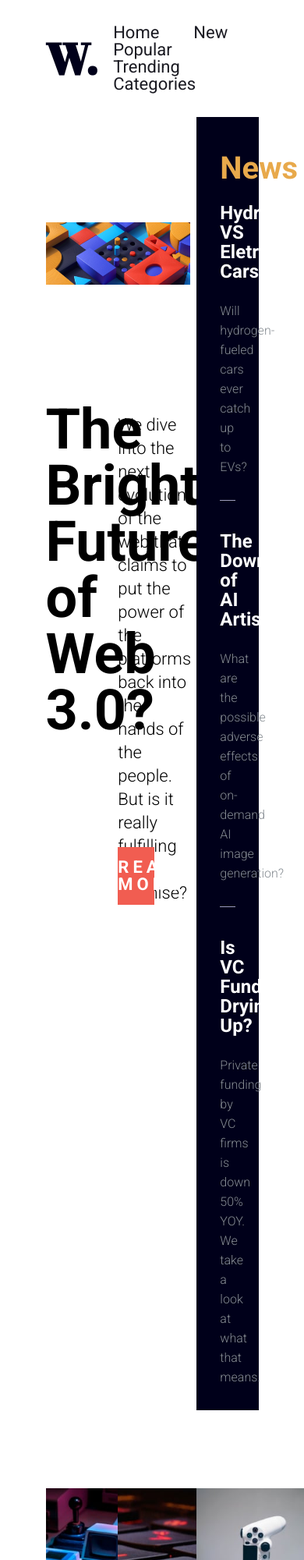
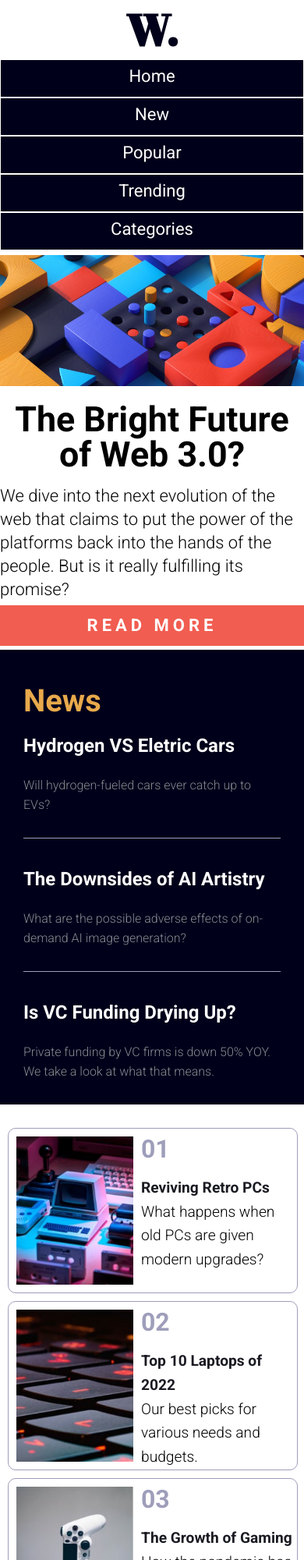
Before and after one commit to JorgeLuizB/WDablio, a plain HTML site: page index.html in a window 390 px wide. Shown: the top 2000 px of the page at 78% size. Drawn offline with Linux system fonts and the light colour scheme.

Commit message:
added mobile version

```diff
--- a/css/style.css
+++ b/css/style.css
@@ -200,3 +200,139 @@ footer{
 footer p{
     text-align: center;
 }
+
+/*media queries*/
+
+@media screen and (min-width: 320px) and (max-width: 670px) {
+    main{
+        width: auto;
+    }
+    header{
+        display: block;
+        height: auto;
+    }
+    header h1{
+        width: 100%;
+        text-align: center;
+        padding: 10px 0;
+    }
+    .menu-principal{
+        text-align: center;
+    }
+    .menu-principal li{
+        background-color: #00001a;
+    }
+    .menu-item{
+        display: block;
+        border: 1px solid #fff;
+    }
+    .menu-item a{
+        color: #fff;
+        width: 100%;
+        display: block;
+        padding:  10px 0;
+    }
+    .menu-item a:hover{
+        border: none;
+    }
+    .main-article{
+        display: block;
+    }
+    .article-section{
+        width: 100%;
+    }
+    .article-header{
+        height: 180px;
+        transition: none;
+    }
+    .article-body{
+        display: block;
+    }
+    .article-body-title{
+        font-size: 2.8em;
+        width: 100%;
+        text-align: center;
+    }
+    .article-body-content{
+        width: 100%;
+        position: static;
+    }
+    .article-body-content p {
+        margin: 0;
+    }
+    .article-btn{
+        margin: 5px 0;
+        position: static;
+        display: block;
+        width: 100%;
+    }
+    aside{
+        width: 100%;
+    }
+    .post-section{
+        margin-top: 10px;
+        display: block;
+        padding: 10px;
+        box-sizing: border-box;
+    }
+    .post-left{
+        width: 100%;
+        display: block;
+    }
+    .post-left .post-item{
+        width: 100%;
+    }
+    .post-item{
+        clear: left;
+        margin: 10px 0;
+        display: flex;
+        border: 1px solid #9e9ebb;
+        border-radius: 10px;
+    }
+    .post-item img{
+        margin: 10px;
+        float: none;
+    }
+    .post-item div{
+        padding-top: 10px;
+    }
+    .post-right{
+        width: auto;
+    }
+    footer{
+        margin-top: 0;
+    }
+}
+@media screen and (min-width: 671px) and (max-width: 900px) {
+    main{
+        width: 90%;
+    }
+    header{
+        height: 100px;
+    }
+    .menu-item a{
+        font-size: 25px;
+    }
+    .main-article{
+        display: block;
+    }
+    .article-section{
+        width: 100%;
+    }
+    .article-btn{
+        width: 100%;
+    }
+    aside{
+        width: 100%;
+        margin-top: 25px;
+    }
+    .post-section{
+        flex-wrap: wrap;
+    }
+    .post-left{
+        width: 100%;
+    }
+    .post-right{
+        width: auto;
+    }
+}
--- a/index.html
+++ b/index.html
@@ -3,7 +3,7 @@
 <head>
     <meta charset="UTF-8">
     <meta http-equiv="X-UA-Compatible" content="IE=edge">
-    <meta name="viewport" content="width=device-width, initial-scale=1.0">
+    <meta name="viewport" content="width=device-width, initial-scale=1.0 shrink-to-fit=no">
     <link rel="stylesheet" href="../css/reset.css">
     <link rel="stylesheet" href="../css/style.css">
     <link rel="shortcut icon" href="/images/icon.png" type="image/x-icon">
@@ -66,8 +66,7 @@
             <div class="post-left">
 
                 <div class="post-item">
-                    <img src="/images/image-retro-pcs.jpg" alt="">
-                    <div>
+                    <img src="/images/image-retro-pcs.jpg" alt=""><div>
                         <h3>01</h3>
                         <a href="">Reviving Retro PCs</a>
                         <p>What happens when old PCs are given modern upgrades?</p>
```
